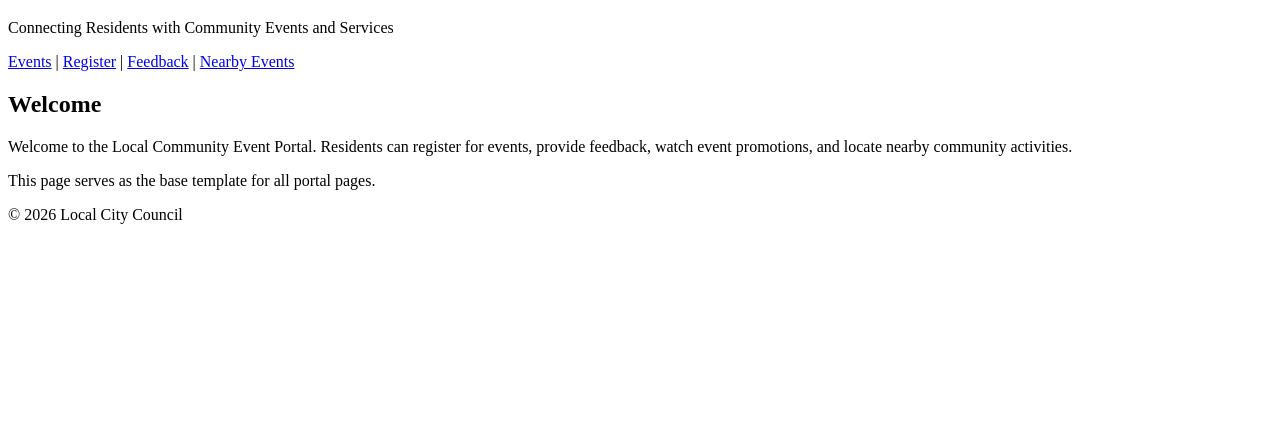
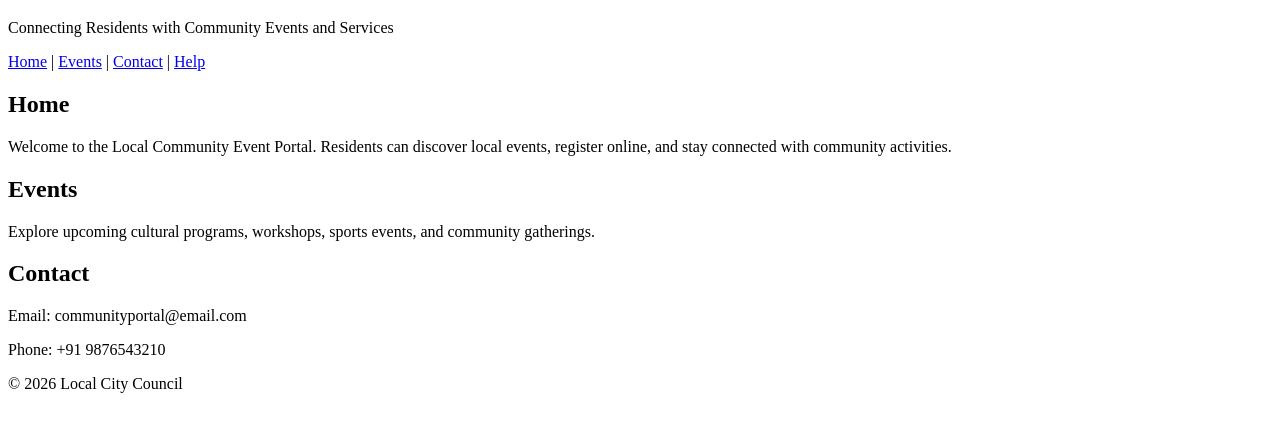
Before and after one commit to Ranjith-47/CTS_Digital_Nurture_Java_FSE, a plain HTML site: page Upskilling/HTML5/index.html in a window 1280 px wide. Shown: the part 61-492 px from the top of the page. Drawn offline with Linux system fonts and the light colour scheme.

Commit message:
Added Navigation and Linking

```diff
--- a/Upskilling/HTML5/index.html
+++ b/Upskilling/HTML5/index.html
@@ -12,23 +12,34 @@
     </header>
     <!-- Navigation -->
     <nav>
-        <a href="ex2_navigation.html">Events</a> |
-        <a href="ex5_registration_form.html">Register</a> |
-        <a href="ex6_feedback_events.html">Feedback</a> |
-        <a href="ex9_geolocation.html">Nearby Events</a>
+        <a href="#home">Home</a> |
+        <a href="#events">Events</a> |
+        <a href="#contact">Contact</a> |
+        <a href="help.html" target="_blank">Help</a>
     </nav>
     <!-- Main -->
     <main>
-        <section>
-            <h2>Welcome</h2>
+        <section id="home">
+            <h2>Home</h2>
             <p>
                 Welcome to the Local Community Event Portal.
-                Residents can register for events, provide feedback,
-                watch event promotions, and locate nearby community activities.
+                Residents can discover local events,
+                register online, and stay connected
+                with community activities.
             </p>
+        </section>
+        <section id="events">
+            <h2>Events</h2>
             <p>
-                This page serves as the base template for all portal pages.
+                Explore upcoming cultural programs,
+                workshops, sports events, and
+                community gatherings.
             </p>
+        </section>
+        <section id="contact">
+            <h2>Contact</h2>
+            <p>Email: communityportal@email.com</p>
+            <p>Phone: +91 9876543210</p>
         </section>
     </main>
     <!-- Footer -->
```
